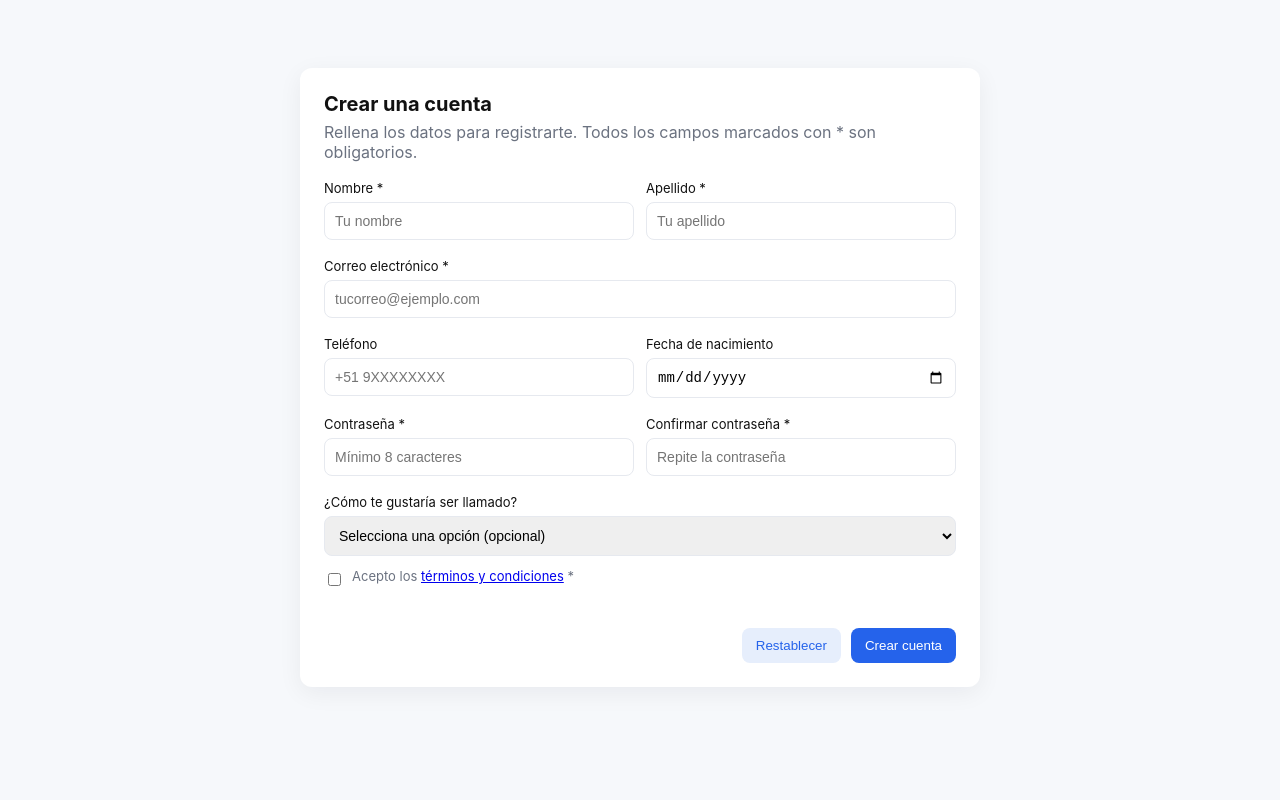
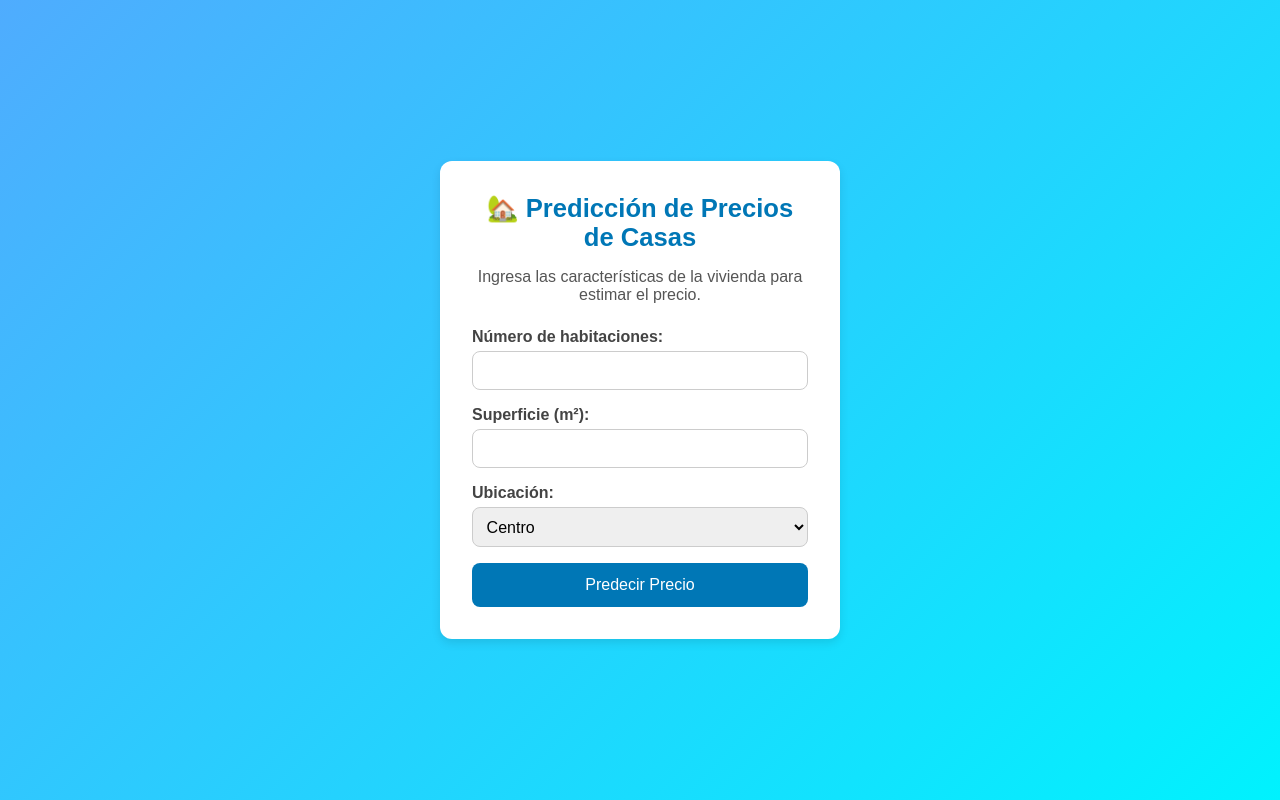
Before and after one commit to AlvaroGX/formulario_contacto, a plain HTML site: page index.html in a window 1280 px wide. Drawn offline with Linux system fonts and the light colour scheme; files that its build step writes are made by us from their sources.

Commit message:
Proyecto de predicción de precios de casas - versión inicial

```diff
--- a/datos.csv
+++ b/datos.csv
@@ -0,0 +1,6 @@
+habitaciones,superficie,precio
+2,50,80000
+3,70,120000
+4,100,200000
+5,150,350000
+1,30,50000
--- a/index.html
+++ b/index.html
@@ -1,160 +1,32 @@
-<!doctype html>
+<!DOCTYPE html>
 <html lang="es">
 <head>
-  <meta charset="utf-8">
-  <meta name="viewport" content="width=device-width,initial-scale=1">
-  <title>Registro · Mi Proyecto</title>
-  <style>
-    :root{--bg:#f6f8fb;--card:#ffffff;--accent:#2563eb;--muted:#6b7280}
-    *{box-sizing:border-box}
-    body{font-family:Inter,system-ui,Segoe UI,Arial;margin:0;background:var(--bg);color:#111}
-    .container{max-width:720px;margin:48px auto;padding:20px}
-    .card{background:var(--card);border-radius:12px;padding:24px;box-shadow:0 6px 24px rgba(16,24,40,0.06)}
-    h1{margin:0 0 6px;font-size:20px}
-    p.lead{margin:0 0 18px;color:var(--muted)}
-    form{display:grid;grid-template-columns:1fr 1fr;gap:12px}
-    label{display:block;font-size:13px;margin-bottom:6px}
-    input[type=text],input[type=email],input[type=password],input[type=date],select{width:100%;padding:10px;border:1px solid #e6e9ef;border-radius:8px;font-size:14px}
-    .full{grid-column:1/-1}
-    .actions{display:flex;gap:10px;align-items:center;justify-content:flex-end;margin-top:8px}
-    button{background:var(--accent);color:white;border:none;padding:10px 14px;border-radius:8px;cursor:pointer}
-    button.secondary{background:#e6eefc;color:var(--accent)}
-    .muted{color:var(--muted);font-size:13px}
-    .error{color:#b91c1c;font-size:13px;margin-top:6px}
-    .checkbox-row{display:flex;gap:8px;align-items:center}
-    @media (max-width:640px){form{grid-template-columns:1fr} .actions{justify-content:stretch}}
-  </style>
+  <meta charset="UTF-8">
+  <meta name="viewport" content="width=device-width, initial-scale=1.0">
+  <title>Predicción de Precios de Casas</title>
+  <link rel="stylesheet" href="static/style.css">
 </head>
 <body>
   <div class="container">
-    <div class="card" role="main">
-      <h1>Crear una cuenta</h1>
-      <p class="lead">Rellena los datos para registrarte. Todos los campos marcados con * son obligatorios.</p>
+    <h1>🏡 Predicción de Precios de Casas</h1>
+    <p>Ingresa las características de la vivienda para estimar el precio.</p>
 
-      <form id="registerForm" novalidate>
-        <div>
-          <label for="nombre">Nombre *</label>
-          <input id="nombre" name="nombre" type="text" required minlength="2" placeholder="Tu nombre">
-          <div class="error" data-for="nombre"></div>
-        </div>
+    <form action="/predecir" method="POST">
+      <label for="habitaciones">Número de habitaciones:</label>
+      <input type="number" id="habitaciones" name="habitaciones" required min="1">
 
-        <div>
-          <label for="apellido">Apellido *</label>
-          <input id="apellido" name="apellido" type="text" required minlength="2" placeholder="Tu apellido">
-          <div class="error" data-for="apellido"></div>
-        </div>
+      <label for="superficie">Superficie (m²):</label>
+      <input type="number" id="superficie" name="superficie" required min="20">
 
-        <div class="full">
-          <label for="email">Correo electrónico *</label>
-          <input id="email" name="email" type="email" required placeholder="tucorreo@ejemplo.com">
-          <div class="error" data-for="email"></div>
-        </div>
+      <label for="ubicacion">Ubicación:</label>
+      <select id="ubicacion" name="ubicacion" required>
+        <option value="centro">Centro</option>
+        <option value="suburbio">Suburbio</option>
+        <option value="rural">Rural</option>
+      </select>
 
-        <div>
-          <label for="telefono">Teléfono</label>
-          <input id="telefono" name="telefono" type="text" inputmode="tel" placeholder="+51 9XXXXXXXX">
-          <div class="error" data-for="telefono"></div>
-        </div>
-
-        <div>
-          <label for="fecha">Fecha de nacimiento</label>
-          <input id="fecha" name="fecha" type="date" max="2025-09-30">
-          <div class="error" data-for="fecha"></div>
-        </div>
-
-        <div>
-          <label for="password">Contraseña *</label>
-          <input id="password" name="password" type="password" required minlength="8" placeholder="Mínimo 8 caracteres">
-          <div class="error" data-for="password"></div>
-        </div>
-
-        <div>
-          <label for="confirm_password">Confirmar contraseña *</label>
-          <input id="confirm_password" name="confirm_password" type="password" required minlength="8" placeholder="Repite la contraseña">
-          <div class="error" data-for="confirm_password"></div>
-        </div>
-
-        <div class="full">
-          <label for="rol">¿Cómo te gustaría ser llamado?</label>
-          <select id="rol" name="rol">
-            <option value="">Selecciona una opción (opcional)</option>
-            <option value="desarrollador">Desarrollador(a)</option>
-            <option value="disenador">Diseñador(a)</option>
-            <option value="administrativo">Administrativo</option>
-            <option value="otro">Otro</option>
-          </select>
-        </div>
-
-        <div class="full checkbox-row">
-          <input id="terms" name="terms" type="checkbox" required>
-          <label for="terms" class="muted">Acepto los <a href="#">términos y condiciones</a> *</label>
-        </div>
-        <div class="full"><div class="error" data-for="terms"></div></div>
-
-        <div class="full actions">
-          <button type="button" class="secondary" id="resetBtn">Restablecer</button>
-          <button type="submit" id="submitBtn">Crear cuenta</button>
-        </div>
-      </form>
-
-    </div>
+      <button type="submit">Predecir Precio</button>
+    </form>
   </div>
-
-  <script>
-    const form = document.getElementById('registerForm');
-    const resetBtn = document.getElementById('resetBtn');
-
-    // Muestra mensaje de error en el contenedor correspondiente
-    function showError(name, message){
-      const el = document.querySelector('.error[data-for="'+name+'"]');
-      if(el) el.textContent = message || '';
-    }
-
-    // Limpia todos los errores
-    function clearErrors(){
-      document.querySelectorAll('.error').forEach(e => e.textContent = '');
-    }
-
-    form.addEventListener('submit', function(e){
-      e.preventDefault();
-      clearErrors();
-
-      const data = new FormData(form);
-      const nombre = data.get('nombre').trim();
-      const apellido = data.get('apellido').trim();
-      const email = data.get('email').trim();
-      const password = data.get('password');
-      const confirm = data.get('confirm_password');
-      const terms = form.elements['terms'].checked;
-
-      let valid = true;
-
-      if(!nombre || nombre.length < 2){ showError('nombre','Ingresa tu nombre (mínimo 2 caracteres)'); valid = false; }
-      if(!apellido || apellido.length < 2){ showError('apellido','Ingresa tu apellido (mínimo 2 caracteres)'); valid = false; }
-      if(!email){ showError('email','Ingresa un correo válido'); valid = false; }
-      if(!password || password.length < 8){ showError('password','La contraseña debe tener al menos 8 caracteres'); valid = false; }
-      if(password !== confirm){ showError('confirm_password','Las contraseñas no coinciden'); valid = false; }
-      if(!terms){ showError('terms','Debes aceptar los términos y condiciones'); valid = false; }
-
-      if(!valid) return;
-
-      // Aquí normalmente enviarías los datos al servidor (fetch / axios).
-      // Por ahora solo mostramos en consola un objeto con la info (sin la contraseña en claro idealmente).
-      const payload = {
-        nombre, apellido, email, telefono: data.get('telefono') || null, fecha: data.get('fecha') || null,
-        rol: data.get('rol') || null
-      };
-
-      console.log('Formulario válido. Enviando payload (ejemplo):', payload);
-      alert('Registro exitoso (simulado). Revisa la consola para ver el objeto enviado.');
-
-      // Opcional: form.reset();
-    });
-
-    resetBtn.addEventListener('click', ()=>{
-      form.reset();
-      clearErrors();
-    });
-  </script>
 </body>
 </html>
--- a/style.css
+++ b/style.css
@@ -0,0 +1,77 @@
+/* Reset básico */
+* {
+  margin: 0;
+  padding: 0;
+  box-sizing: border-box;
+}
+
+body {
+  font-family: Arial, sans-serif;
+  background: linear-gradient(135deg, #4facfe, #00f2fe);
+  color: #333;
+  min-height: 100vh;
+  display: flex;
+  align-items: center;
+  justify-content: center;
+}
+
+.container {
+  background: #fff;
+  padding: 2rem;
+  border-radius: 12px;
+  box-shadow: 0 4px 10px rgba(0,0,0,0.1);
+  max-width: 400px;
+  width: 100%;
+}
+
+h1 {
+  font-size: 1.6rem;
+  margin-bottom: 1rem;
+  text-align: center;
+  color: #0077b6;
+}
+
+p {
+  margin-bottom: 1.5rem;
+  text-align: center;
+  color: #555;
+}
+
+form {
+  display: flex;
+  flex-direction: column;
+}
+
+label {
+  margin-bottom: 0.3rem;
+  font-weight: bold;
+  color: #444;
+}
+
+input, select {
+  margin-bottom: 1rem;
+  padding: 0.6rem;
+  border: 1px solid #ccc;
+  border-radius: 8px;
+  outline: none;
+  font-size: 1rem;
+}
+
+input:focus, select:focus {
+  border-color: #0077b6;
+}
+
+button {
+  padding: 0.8rem;
+  border: none;
+  border-radius: 8px;
+  background: #0077b6;
+  color: #fff;
+  font-size: 1rem;
+  cursor: pointer;
+  transition: background 0.3s ease;
+}
+
+button:hover {
+  background: #023e8a;
+}
```
Also changed, not shown: predecir.html (added, +18 -0 lines), requirements.txt, static/style.css (deleted), templates/index.html (deleted), templates/predecir.html (deleted), 3 other files.
